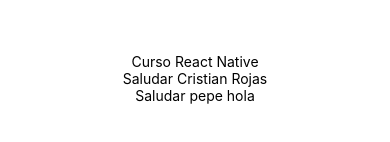
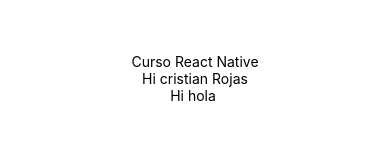
Before and after one commit to cristiandrc/react-native1, a React Native app: screen / in a window 390 px wide. Shown: the part 344-486 px from the top of the page. Built offline with nearby package versions, Linux system fonts and the light colour scheme.

Commit message:
uso de PropsType

```diff
--- a/App.js
+++ b/App.js
@@ -5,8 +5,8 @@
   return (
     <View style={styles.container}>
       <Text>Curso React Native</Text>
-      <Saludar firstName="Cristian" lastName="Rojas" />
-      <Saludar />
+      <Saludar firstName="cristian" lastName="Rojas" />
+      <Saludar firstName="hola" />
     </View>
   );
 }
--- a/src/components/Saludar.jsx
+++ b/src/components/Saludar.jsx
@@ -1,18 +1,26 @@
 import { View, Text } from "react-native";
 import React from "react";
+import PropTypes from "prop-types";
 
 export default function Saludar({ firstName, lastName }) {
   return (
     <View>
       <Text>
-        Saludar {firstName} {lastName}
+        Hi {firstName} {lastName}
       </Text>
     </View>
   );
 }
 
 //Props por defecto
-Saludar.defaultProps = {
-  firstName: "pepe",
-  lastName: "hola",
+// Saludar.defaultProps = {
+//   firstName: "pepe",
+//   lastName: "hola",
+// };
+
+//Props Type
+
+Saludar.propTypes = {
+  firstName: PropTypes.string.isRequired,
+  lastName: PropTypes.string,
 };
```
